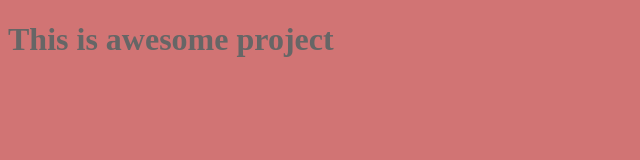
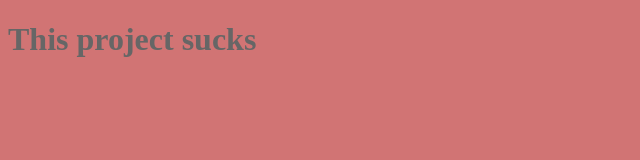
Before and after one commit to ahapov/super-cool-project, a plain HTML site: page index.html in a window 1280 px wide. Shown: the whole page, without its empty margins (0-640 px from the left). Drawn offline with Linux system fonts and the light colour scheme.

Commit message:
h1 changed

```diff
--- a/index.html
+++ b/index.html
@@ -9,6 +9,6 @@
     <title>Supper Cool Project</title>
   </head>
   <body>
-    <h1>This is awesome project</h1>
+    <h1>This project sucks</h1>
   </body>
 </html>
```
